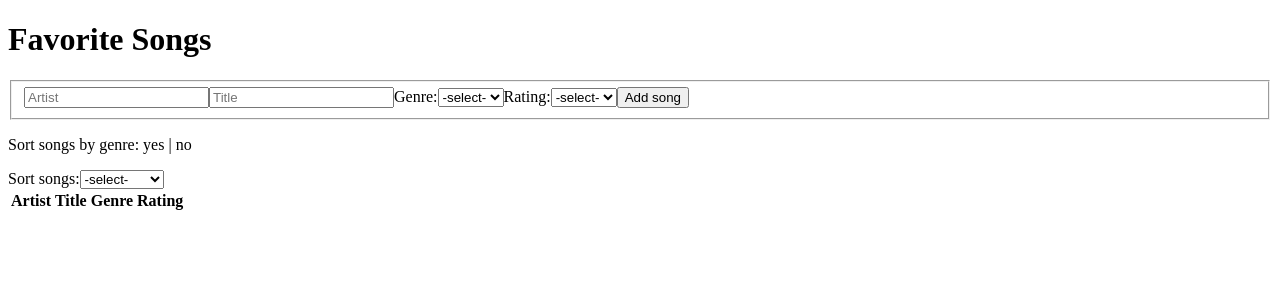
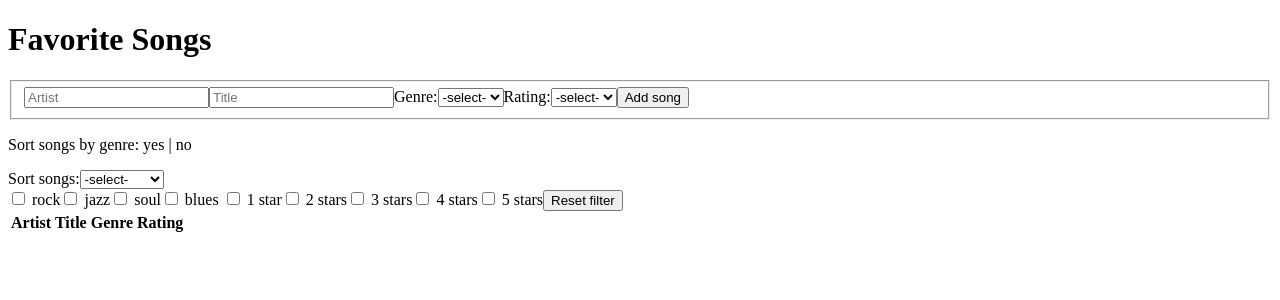
Before and after one commit to martvdberg/Winc_Academy-08-Playlist, a React (Create React App) app: page / in a window 1280 px wide. Shown: the top 300 px of the page. Built offline with nearby package versions, Linux system fonts and the light colour scheme.

Commit message:
working filter function

```diff
--- a/src/components/Container.js
+++ b/src/components/Container.js
@@ -3,6 +3,7 @@ import createKey from "../util";
 import InputContainer from "./InputContainer";
 import SongContainer from "./SongContainer";
 import SortContainer from "./SortContainer";
+import Filter from "./Filter";
 
 const createNewSong = (songData) => {
   return {
@@ -37,6 +38,28 @@ class Container extends Component {
         },
         {
           genre: "blues",
+          checked: false,
+        },
+      ],
+      ratings: [
+        {
+          rating: "1",
+          checked: false,
+        },
+        {
+          rating: "2",
+          checked: false,
+        },
+        {
+          rating: "3",
+          checked: false,
+        },
+        {
+          rating: "4",
+          checked: false,
+        },
+        {
+          rating: "5",
           checked: false,
         },
       ],
@@ -101,6 +124,44 @@ class Container extends Component {
     });
   };
 
+  // change state of rating or genre when checked
+  handleChangeFilter = (event) => {
+    const inputValue = event.target.name;
+    this.setState((prevState) => {
+      const updatedState = prevState[inputValue].map((item) => {
+        if (item[inputValue.slice(0, -1)] === event.target.value) {
+          return {
+            ...item,
+            checked: !item.checked,
+          };
+        } else {
+          return item;
+        }
+      });
+      return {
+        ...prevState,
+        [inputValue]: updatedState,
+      };
+    });
+  };
+
+  // reset filter checkboxes
+  handleClickReset = () => {
+    this.setState((prevState) => {
+      const updatedGenres = prevState.genres.map((genre) => {
+        return { ...genre, checked: false };
+      });
+      const updatedRating = prevState.ratings.map((rating) => {
+        return { ...rating, checked: false };
+      });
+      return {
+        ...prevState,
+        genres: updatedGenres,
+        ratings: updatedRating,
+      };
+    });
+  };
+
   render() {
     return (
       <div>
@@ -113,9 +174,16 @@ class Container extends Component {
           handleChangeSort={this.handleChangeSort}
           handleClickSortByGenre={this.handleClickSortByGenre}
         />
+        <Filter
+          genres={this.state.genres}
+          ratings={this.state.ratings}
+          handleChangeFilter={this.handleChangeFilter}
+          handleClickReset={this.handleClickReset}
+        />
         <SongContainer
           songs={this.state.songs}
           genres={this.state.genres}
+          ratings={this.state.ratings}
           handleDelete={this.handleDelete}
           sortValue={this.state.sort}
           sortByGenre={this.state.sortByGenre}
--- /dev/null
+++ b/src/components/Filter.js
@@ -0,0 +1,47 @@
+import React from "react";
+import createKey from "../util";
+
+function Filter(props) {
+  // create chackboxes for all genres
+  const genres = props.genres.map((genre) => {
+    return (
+      <label htmlFor={genre.genre} key={createKey()}>
+        <input
+          type="checkbox"
+          id={genre.genre}
+          name="genres"
+          checked={genre.checked}
+          value={genre.genre}
+          onChange={props.handleChangeFilter}
+        />{" "}
+        {genre.genre}
+      </label>
+    );
+  });
+
+  // create chackboxes for all ratings
+  const ratings = props.ratings.map((rating) => {
+    return (
+      <label htmlFor={rating.rating} key={createKey()}>
+        <input
+          type="checkbox"
+          id={rating.rating}
+          name="ratings"
+          checked={rating.checked}
+          value={rating.rating}
+          onChange={props.handleChangeFilter}
+        />{" "}
+        {rating.rating} {rating.rating === "1" ? "star" : "stars"}
+      </label>
+    );
+  });
+
+  return (
+    <section>
+      {genres} {ratings}
+      <button onClick={props.handleClickReset}>Reset filter</button>
+    </section>
+  );
+}
+
+export default Filter;
--- a/src/components/SongContainer.js
+++ b/src/components/SongContainer.js
@@ -3,7 +3,32 @@ import createKey from "../util";
 import Song from "./Song";
 
 function SongList(props) {
-  const songs = props.songs;
+  // create an array of checked genres
+  const selectedGenres = props.genres.reduce((newArray, current) => {
+    if (current.checked) {
+      newArray.push(current.genre);
+    }
+    return newArray;
+  }, []);
+
+  // create an array of all the checked ratings
+  const selectedRatings = props.ratings.reduce((newArray, current) => {
+    if (current.checked) {
+      newArray.push(current.rating);
+    }
+    return newArray;
+  }, []);
+
+  // filter songs based on checked ratings and genres
+  const songs = props.songs.reduce((filterdSongs, current) => {
+    if (
+      (selectedGenres.length === 0 || selectedGenres.includes(current.genre)) &&
+      (selectedRatings.length === 0 || selectedRatings.includes(current.rating))
+    ) {
+      filterdSongs.push(current);
+    }
+    return filterdSongs;
+  }, []);
 
   // sort the song list by the sort value
   if (props.sortValue.slice(-3) !== "REV") {
@@ -30,7 +55,7 @@ function SongList(props) {
         );
       });
 
-    // only create a genre item if it have songs in it
+    // only create a genre element if it have songs in it
     if (filterdSongItems.length > 0) {
       return (
         <tbody key={createKey()}>
```
